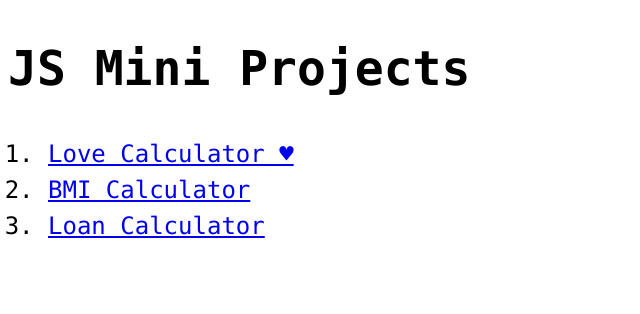
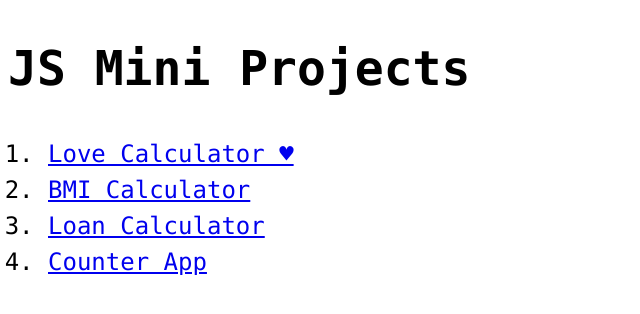
Before and after one commit to git-ritesh/js-mini-projects, a plain HTML site: page index.html in a window 1280 px wide. Shown: the whole page, without its empty margins (0-640 px from the left). Drawn offline with Linux system fonts and the light colour scheme.

Commit message:
add project-4 (counter-app) url to list

```diff
--- a/index.html
+++ b/index.html
@@ -21,6 +21,7 @@
 		<li><a title="A love Calculator" href="01-love-calculator/index.html">Love Calculator &hearts;</a></li>
 		<li><a title="BMI Calculator" href="02-BMI-calculator/index.html">BMI Calculator</a></li>
 		<li><a title="Loan Calculator" href="03-loan-calculator/index.html">Loan Calculator</a></li>
+		<li><a title="Counter App" href="04-counter-app/index.html">Counter App</a></li>
 	</ol>
 </body>
 </html>
```
